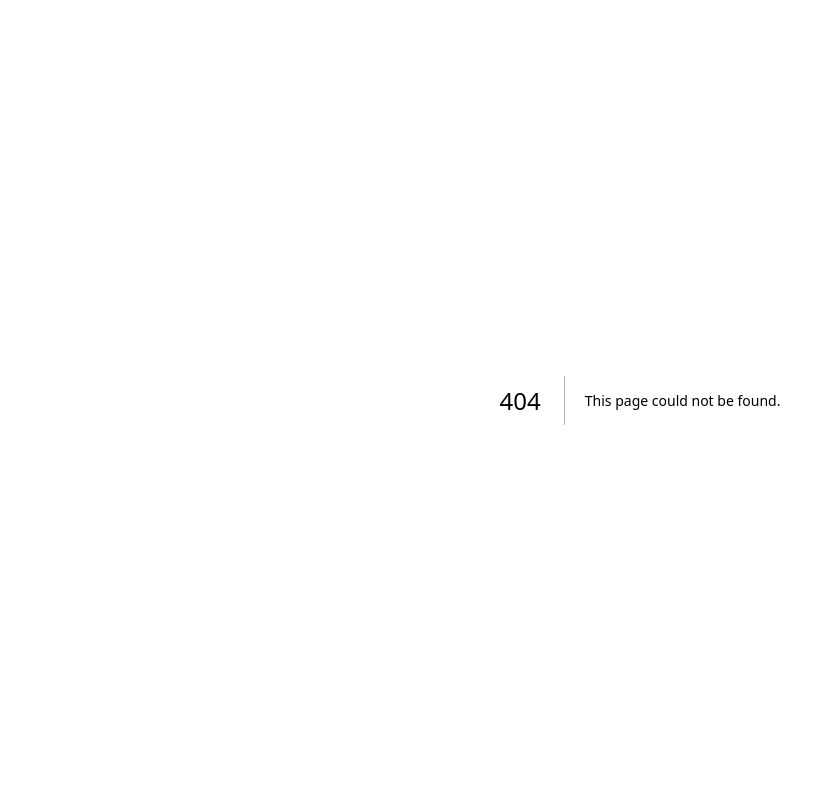
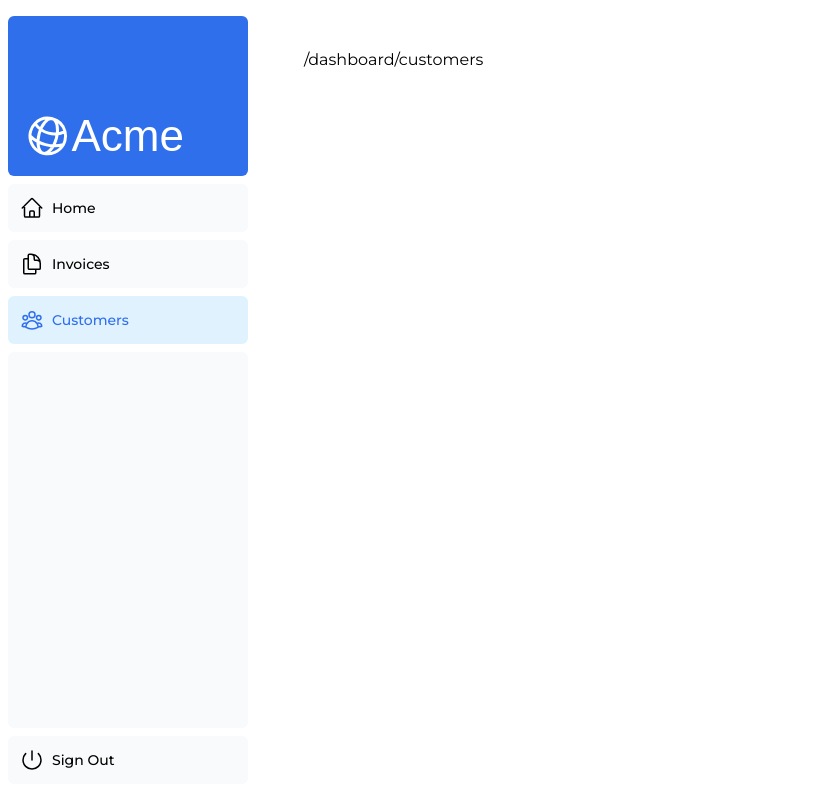
Before and after one commit to krlosw9/aprendiendo-nextjs, a Next.js app in the folder nextjs-dashboard/: page /dashboard/customers in a window 1280 px wide. Before the commit this address had no page. Shown: the whole page, without its empty margins (0-835 px from the left). Built offline with nearby package versions, Linux system fonts and the light colour scheme; a web font is replaced by a local one.

Commit message:
Creadas rutas base de dashboard

```diff
--- /dev/null
+++ b/nextjs-dashboard/app/dashboard/customers/page.tsx
@@ -0,0 +1,5 @@
+export default function CustomersPage() {
+  return (
+    <p>/dashboard/customers</p>
+  )
+}
--- /dev/null
+++ b/nextjs-dashboard/app/dashboard/invoices/page.tsx
@@ -0,0 +1,5 @@
+export default function InvoicesPage(){
+  return (
+    <p>/dashboard/invoices</p>
+  )
+}
--- /dev/null
+++ b/nextjs-dashboard/app/dashboard/layout.tsx
@@ -0,0 +1,12 @@
+import SideNav from '@/app/ui/dashboard/sidenav';
+
+export default function Layout({ children }: { children: React.ReactNode }) {
+  return (
+    <div className="flex h-screen flex-col md:flex-row md:overflow-hidden">
+      <div className="w-full flex-none md:w-64">
+        <SideNav />
+      </div>
+      <div className="flex-grow p-6 md:overflow-y-auto md:p-12">{children}</div>
+    </div>
+  );
+}
```
